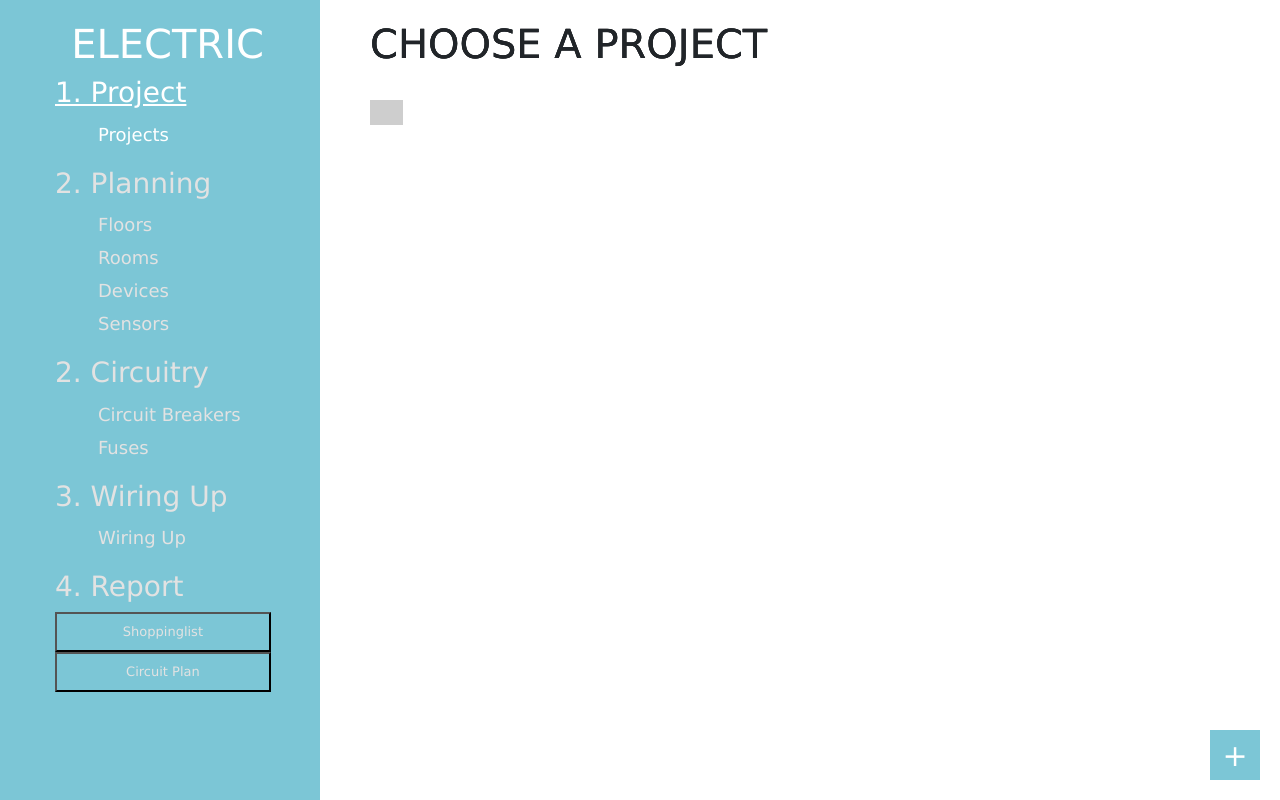
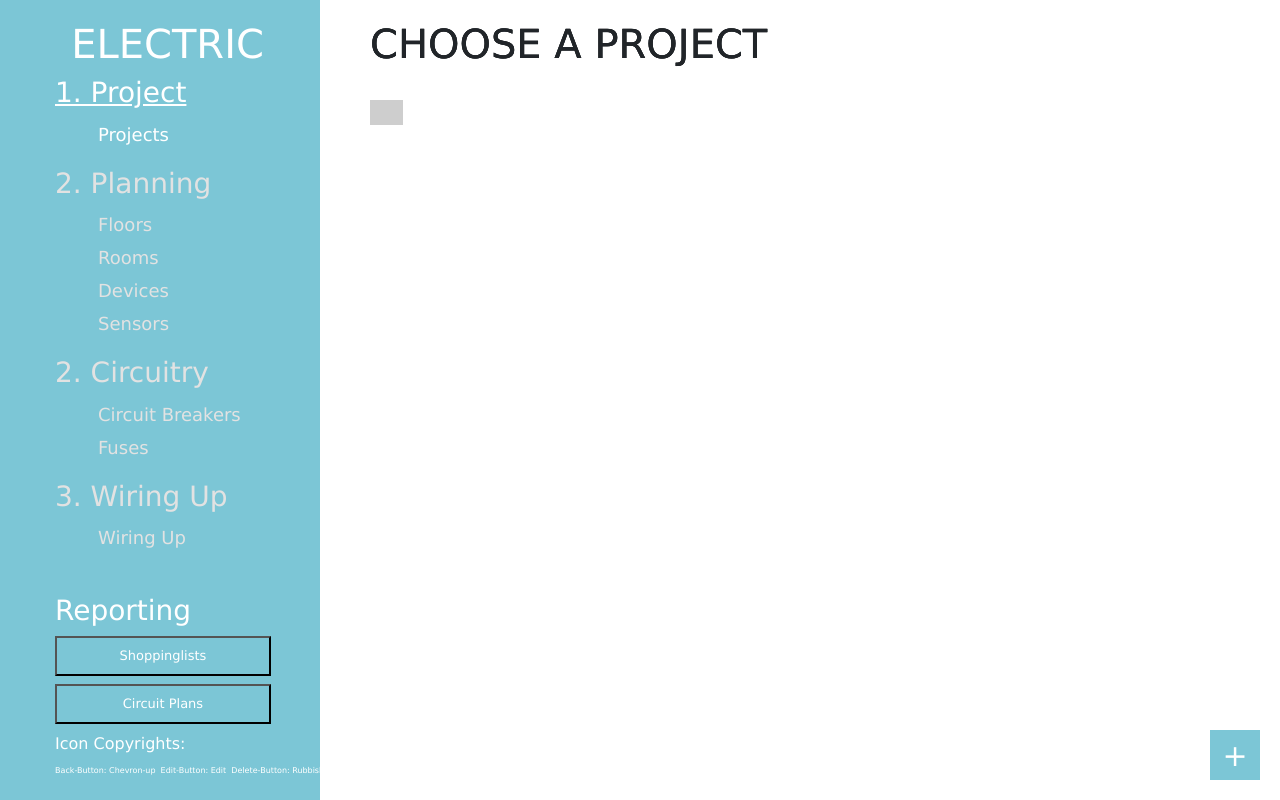
Before and after one commit to Kl4rity/Elektroinstallationsplaner_Tracker, a PHP site: page / in a window 1280 px wide. Run offline with PHP 8.4, Linux system fonts and the light colour scheme; grey boxes are pictures that could not be loaded.

Commit message:
Took Reporting out of workflow for editing projects. It now stands alone.

```diff
--- a/implementation/src/index.html
+++ b/implementation/src/index.html
@@ -13,7 +13,6 @@
             crossorigin="anonymous"></script>
     <script src="https://cdnjs.cloudflare.com/ajax/libs/popper.js/1.14.3/umd/popper.min.js" integrity="sha384-ZMP7rVo3mIykV+2+9J3UJ46jBk0WLaUAdn689aCwoqbBJiSnjAK/l8WvCWPIPm49" crossorigin="anonymous"></script>
     <script src="https://stackpath.bootstrapcdn.com/bootstrap/4.1.1/js/bootstrap.min.js" integrity="sha384-smHYKdLADwkXOn1EmN1qk/HfnUcbVRZyYmZ4qpPea6sjB/pTJ0euyQp0Mk8ck+5T" crossorigin="anonymous"></script>
-    <!--test-->
     <script src="queryService.js"></script>
     <script src="electroInstallationsModel.js"></script>
     <script src="switchViewLogic.js"></script>
@@ -55,15 +54,16 @@
                 <ul>
                     <li class="wiring stage">Wiring Up</li>
                 </ul>
-                <h3 id="reportingHook">4. Report</h3>
+                <br>
+                <h3 id="reportingHook">Reporting</h3>
                 <div class="row">
                     <div class="col-10">
-                            <button type="button" class="reportButton" id="shoppingListBtn">Shoppinglist</button>
-                            <button type="button" class="reportButton circuitBtn" id="wiringBtn">Circuit Plan</button>
+                            <button type="button" class="reportButton" id="shoppingListBtn">Shoppinglists</button>
+                            <button type="button" class="reportButton circuitBtn" id="wiringBtn">Circuit Plans</button>
                     </div>
                 </div>
             </div>
-            <!--<div class="copyright navigation">
+            <div class="copyright navigation">
                 <p>
                     Icon Copyrights:
                 </p>
@@ -72,7 +72,7 @@
                     <a href="https://www.flaticon.com/free-icon/edit_118779">Edit-Button: Edit</a>
                     <a href="https://www.flaticon.com/free-icon/rubbish-bin_63260">Delete-Button: Rubbish-Bin</a>
                 </p>
-            </div>-->
+            </div>
         </div>
 
         <div id="page1" class="col-9 mainView">
--- a/implementation/src/sidebarView.js
+++ b/implementation/src/sidebarView.js
@@ -45,18 +45,6 @@ var sidebarView = {
         $("#planningHook").off("click");
         $("#planningHook").removeClass("activeSidebarLink");
     }
-    , attachLinkToReportingHook : function(){
-        $("#reportingHook").on("click", function(){
-            var projectsRequest = { action: 'getlist', listtype: 'PROJECTS', parentid: '1' };
-            switchView("pageShoppingList");
-            shoppinglistController.fetchData(projectsRequest);
-        });
-        $("#reportingHook").addClass("activeSidebarLink");
-    }
-    , removeLinkFromReportingHook : function(){
-        $("#reportingHook").off("click");
-        $("#reportingHook").removeClass("activeSidebarLink");
-    }
     , attachLinkToWiringUpHook : function(){
         $("#wiringUpHook").on("click", function(){
             queryService.loadNewView({action : "get-wiringdata" , listtype : "Wiring" , parentid : sidebarView.projectId});
@@ -87,10 +75,8 @@ var sidebarView = {
     }
     , setLinksNeedingDevicesAndFuses : function(){
         sidebarView.attachLinkToWiringUpHook();
-        sidebarView.attachLinkToReportingHook();
     }
     , removeLinksNeedingDevicesAndFuses : function(){
         sidebarView.removeLinkFromWiringUpHook();
-        sidebarView.removeLinkFromReportingHook();
     }
 }
--- a/implementation/src/style.css
+++ b/implementation/src/style.css
@@ -82,7 +82,7 @@
 }
 
 .navigation button {
-    color: rgb(226, 226, 226);
+    margin-bottom: 8px;
 }
 
 .list-group-item.active {
@@ -197,3 +197,8 @@
 .fuseData {
     background-color: rgba(124, 198, 214, 0.4);
 }
+
+#reportingHook {
+    color: white;
+
+}
```
